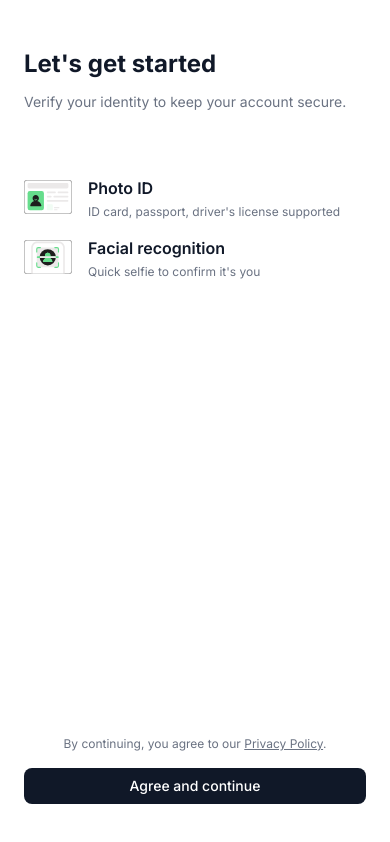
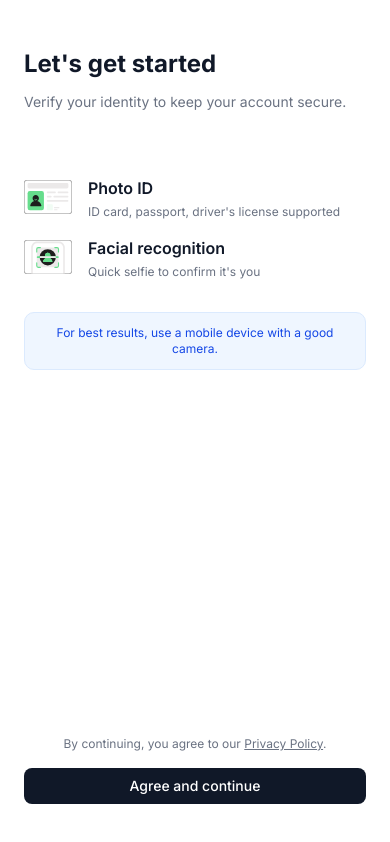
Before and after one commit to tanveerafzal/idv-sdk-cove, a Next.js app: page /verify in a window 390 px wide. Built offline with nearby package versions, Linux system fonts and the light colour scheme; no server answers.

Commit message:
For best results, use a mobile device with a good camera.

```diff
--- a/app/verify/page.tsx
+++ b/app/verify/page.tsx
@@ -510,6 +510,13 @@ function VerifyPageContent() {
               </div>
             </div>
 
+            {/* Mobile device recommendation */}
+            <div className="mt-8 p-3 bg-blue-50 rounded-lg border border-blue-100">
+              <p className="text-xs text-blue-700 text-center">
+                For best results, use a mobile device with a good camera.
+              </p>
+            </div>
+
             <div className="mt-auto pb-6">
               <div className="space-y-4">
                 <p className="text-xs text-gray-500 text-center">
```
